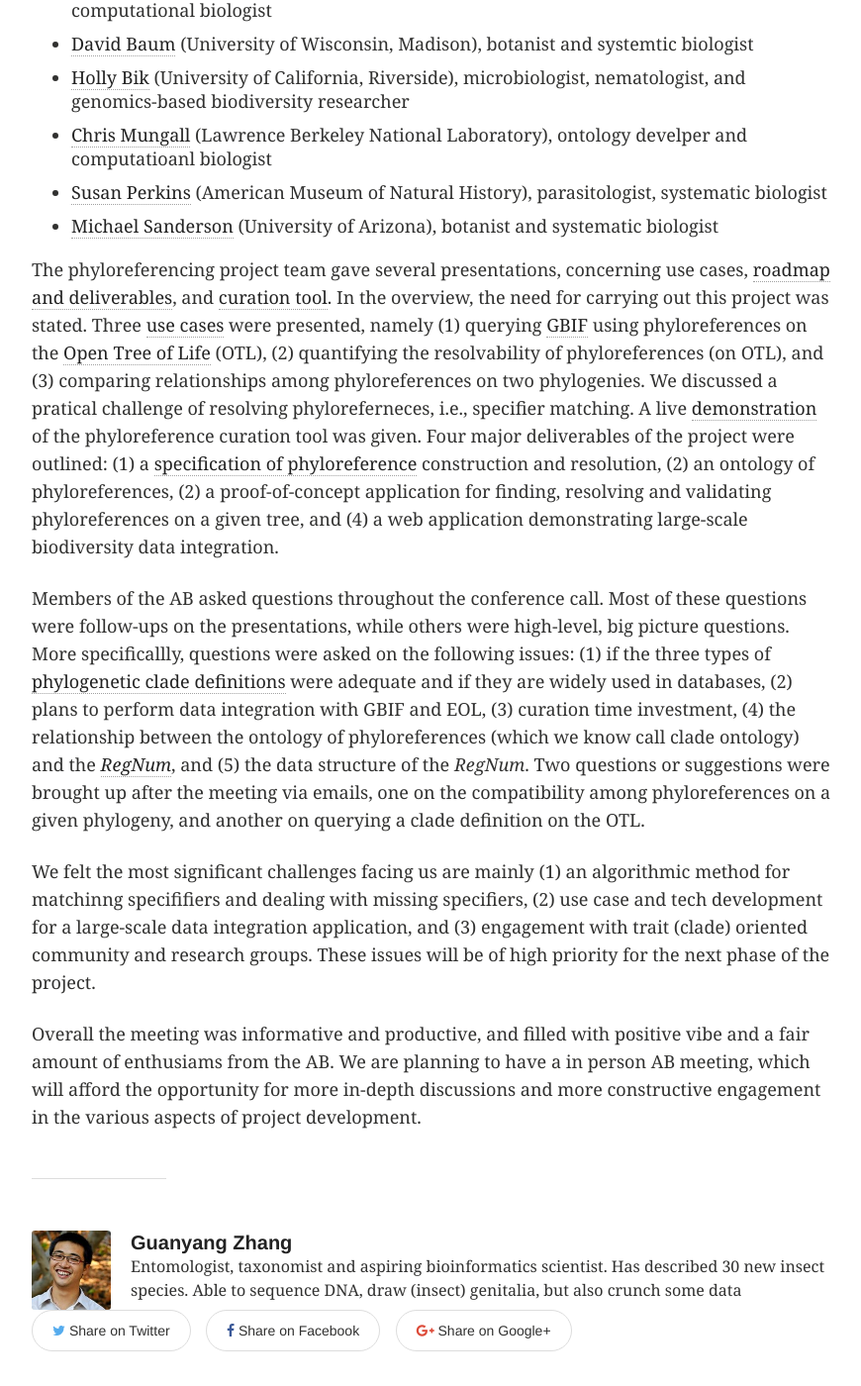
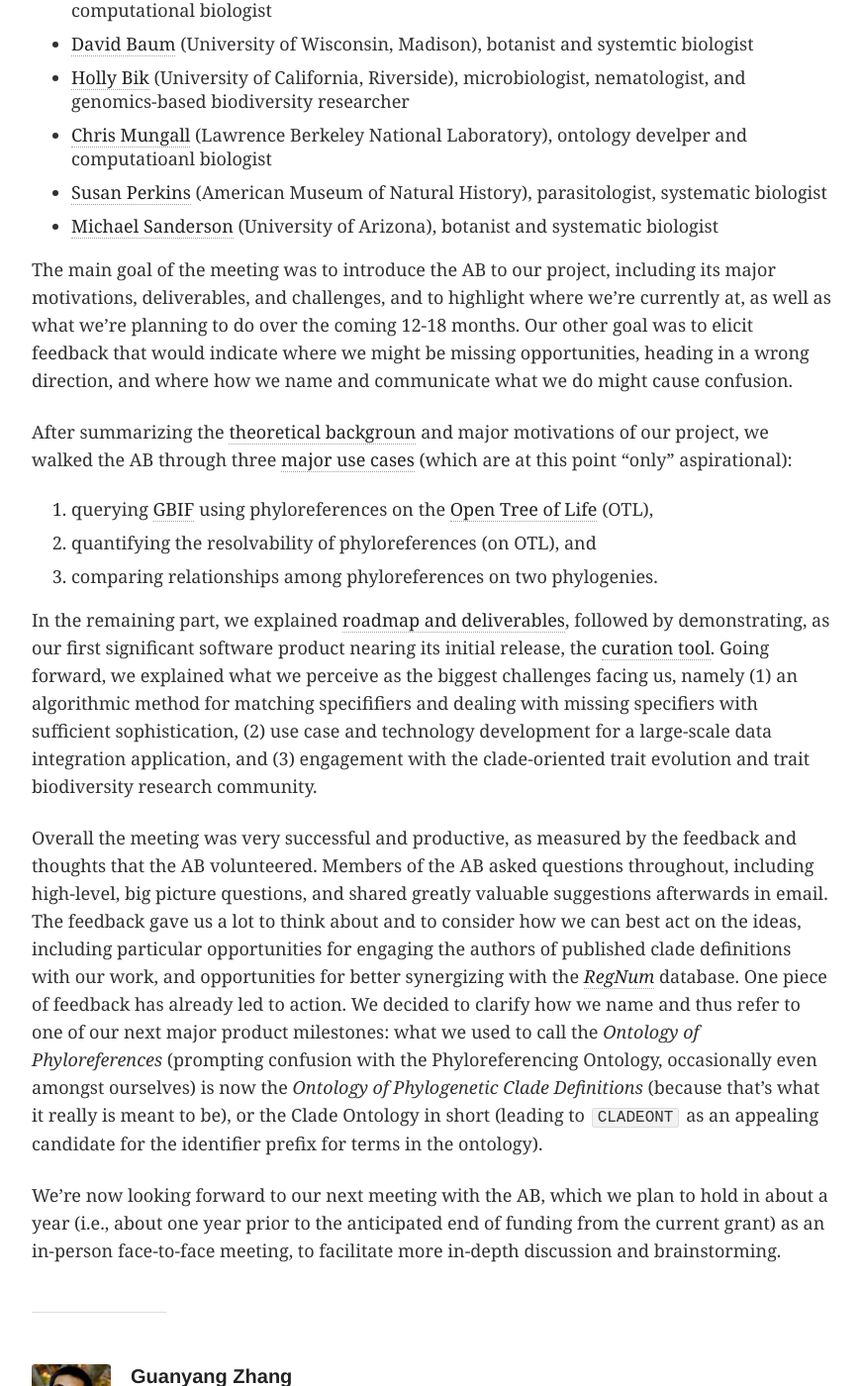
Before and after one commit to phyloref/phyloref.github.io, a Jekyll site: the page built from _posts/blog/2018-04-23-AB-meeting.md, in a window 1280 px wide and 1400 px high, scrolled down 1177 px. Shown: the whole window at 99% size, without its empty margins (64-934 px from the left). Built offline with Jekyll 4.4.1, drawn with Linux system fonts in a browser that asks for light colours; comment, search, counter and statistics services are not loaded; some of the changed text lies outside the part shown.

Commit message:
Revises AB blog post to shorten and make more concise

```diff
--- a/_posts/blog/2018-04-23-AB-meeting.md
+++ b/_posts/blog/2018-04-23-AB-meeting.md
@@ -13,7 +13,7 @@ image:
   thumb: ABmeeting/ABmeeting-Baum.png
 ---
 
-Our first meeting with the [Advisory Board] (AB) took place via a conference call on Apr 23, 2018. All four project participants and six AB members attended this meeting. This was a major milestone of our project, which is about to approach the end of its first year. We have six members on the AB, whose expertise spans a wide spectrum of biological and computational sciences, and they are:
+We held our first meeting with the [Advisory Board] (AB) on Apr 23, 2018, via a conference call. All four project team and six AB members were in attendance. The meeting was one of the milestones for the project's first year in full operation, which ended in April. The expertise and research interests of the members of our AB span a wide spectrum across the biological and computational sciences:
 * [Jim Balhoff] (RENCI - Renaisssance Computing Institute), ontology developer and computational biologist
 * [David Baum] (University of Wisconsin, Madison), botanist and systemtic biologist
 * [Holly Bik] (University of California, Riverside), microbiologist, nematologist, and genomics-based biodiversity researcher
@@ -21,21 +21,25 @@ Our first meeting with the [Advisory Board] (AB) took place via a conference cal
 * [Susan Perkins] (American Museum of Natural History), parasitologist, systematic biologist
 * [Michael Sanderson] (University of Arizona), botanist and systematic biologist
 
-The phyloreferencing project team gave several presentations, concerning use cases, [roadmap and deliverables], and [curation tool]. In the overview, the need for carrying out this project was stated. Three [use cases] were presented, namely (1) querying [GBIF] using phyloreferences on the [Open Tree of Life] (OTL), (2) quantifying the resolvability of phyloreferences (on OTL), and (3) comparing relationships among phyloreferences on two phylogenies. We discussed a pratical challenge of resolving phyloreferneces, i.e., specifier matching. A live [demonstration] of the phyloreference curation tool was given. Four major deliverables of the project were outlined: (1) a [specification of phyloreference] construction and resolution, (2) an ontology of phyloreferences, (2) a proof-of-concept application for finding, resolving and validating phyloreferences on a given tree, and (4) a web application demonstrating large-scale biodiversity data integration.
+The main goal of the meeting was to introduce the AB to our project, including its major motivations, deliverables, and challenges, and to highlight where we're currently at, as well as what we're planning to do over the coming 12-18 months. Our other goal was to elicit feedback that would indicate where we might be missing opportunities, heading in a wrong direction, and where how we name and communicate what we do might cause confusion.
 
-Members of the AB asked questions throughout the conference call. Most of these questions were follow-ups on the presentations, while others were high-level, big picture questions. More specificallly, questions were asked on the following issues: (1) if the three types of [phylogenetic clade definitions] were adequate and if they are widely used in databases, (2) plans to perform data integration with GBIF and EOL, (3) curation time investment, (4) the relationship between the ontology of phyloreferences (which we know call clade ontology) and the [*RegNum*], and (5) the data structure of the *RegNum*. Two questions or suggestions were brought up after the meeting via emails, one on the compatibility among phyloreferences on a given phylogeny, and another on querying a clade definition on the OTL.
+After summarizing the [theoretical backgroun][phylogenetic clade definitions] and major motivations of our project, we walked the AB through three [major use cases] (which are at this point "only" aspirational):
+1. querying [GBIF] using phyloreferences on the [Open Tree of Life] (OTL),
+2. quantifying the resolvability of phyloreferences (on OTL), and
+3. comparing relationships among phyloreferences on two phylogenies.
 
-We felt the most significant challenges facing us are mainly (1) an algorithmic method for matchinng specififiers and dealing with missing specifiers, (2) use case and tech development for a large-scale data integration application, and (3) engagement with trait (clade) oriented community and research groups. These issues will be of high priority for the next phase of the project.
+In the remaining part, we explained [roadmap and deliverables], followed by demonstrating, as our first significant software product nearing its initial release, the [curation tool]. Going forward, we explained what we perceive as the biggest challenges facing us, namely (1) an algorithmic method for matching specififiers and dealing with missing specifiers with sufficient sophistication, (2) use case and technology development for a large-scale data integration application, and (3) engagement with the clade-oriented trait evolution and trait biodiversity research community.
 
-Overall the meeting was informative and productive, and filled with positive vibe and a fair amount of enthusiams from the AB. We are planning to have a in person AB meeting, which will afford the opportunity for more in-depth discussions and more constructive engagement in the various aspects of project development.
+Overall the meeting was very successful and productive, as measured by the feedback and thoughts that the AB volunteered. Members of the AB asked questions throughout, including high-level, big picture questions, and shared greatly valuable suggestions afterwards in email. The feedback gave us a lot to think about and to consider how we can best act on the ideas, including particular opportunities for engaging the authors of published clade definitions with our work, and opportunities for better synergizing with the [*RegNum*] database. One piece of feedback has already led to action. We decided to clarify how we name and thus refer to one of our next major product milestones: what we used to call the _Ontology of Phyloreferences_ (prompting confusion with the Phyloreferencing Ontology, occasionally even amongst ourselves) is now the _Ontology of Phylogenetic Clade Definitions_ (because that's what it really is meant to be), or the Clade Ontology in short (leading to `CLADEONT` as an appealing candidate for the identifier prefix for terms in the ontology).
 
-[Advisory Board]: http://www.phyloref.org/people/
+We're now looking forward to our next meeting with the AB, which we plan to hold in about a year (i.e., about one year prior to the anticipated end of funding from the current grant) as an in-person face-to-face meeting, to facilitate more in-depth discussion and brainstorming.
+
+[Advisory Board]: http://www.phyloref.org/people/#advisory-board
 [agenda]: https://hackmd.io/Zf4YpcTtSdK6vKE10Evcww?view#Agenda
 [blog post]: http://www.phyloref.org/blog/2018/01/matching-nodes-to-phyloreferences/
 [Chris Mungall]: http://biosciences.lbl.gov/profiles/chris-mungall-2/
 [curation tool]: http://www.phyloref.org/curation-tool/
 [David Baum]: https://botany.wisc.edu/staff/baum-david/
-[demonstration]: http://www.ggvaidya.com/curation-tool/
 [GBIF]: gbif.org
 [Holly Bik]: https://www.hollybik.com/
 [Jim Balhoff]: https://orcid.org/0000-0002-8688-6599
@@ -46,4 +50,4 @@ Overall the meeting was informative and productive, and filled with positive vib
 [roadmap and deliverables]: https://hackmd.io/p/H1kNW2Vnz#/
 [specification of phyloreference]: https://github.com/phyloref/specification
 [Susan Perkins]: https://www.amnh.org/our-research/staff-directory/susan-perkins/
-[use cases]: https://hackmd.io/39c0gFdHSfWSTsEcXhfutg?view
+[major use cases]: https://hackmd.io/39c0gFdHSfWSTsEcXhfutg?view
```
